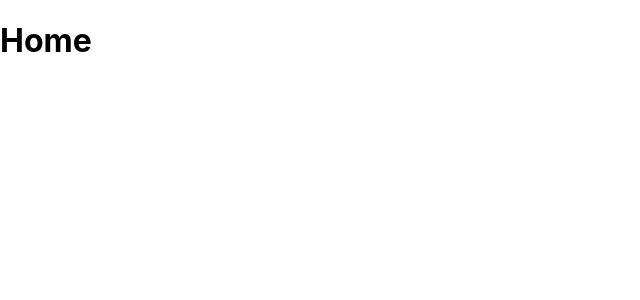
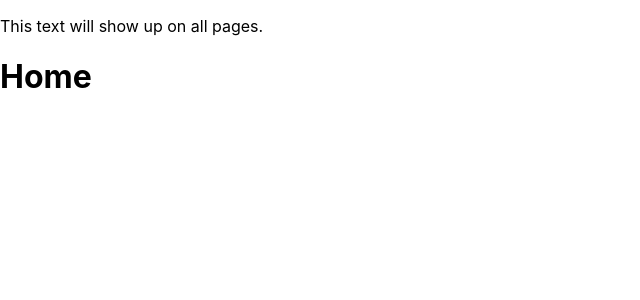
Before and after one commit to myfatemi04/rivers, a React (Create React App) app: page / in a window 1280 px wide. Shown: the top 300 px of the page, without its empty margins (0-640 px from the left). Built offline with nearby package versions, Linux system fonts and the light colour scheme.

Commit message:
Add baseline

```diff
--- a/src/App.js
+++ b/src/App.js
@@ -4,11 +4,14 @@ import Share from "./pages/Share";
 import Talk from "./pages/Talk";
 
 export default function App() {
-  return <BrowserRouter>
+  return <div>
+    <p>This text will show up on all pages.</p>
+    <BrowserRouter>
       <Routes>
         <Route path="/" element={<Home />} />
         <Route path="/share" element={<Share />} />
         <Route path="/talk" element={<Talk />} />
       </Routes>
     </BrowserRouter>
+  </div>
 }
```
Lines whose indentation alone changed are shown as unchanged.
